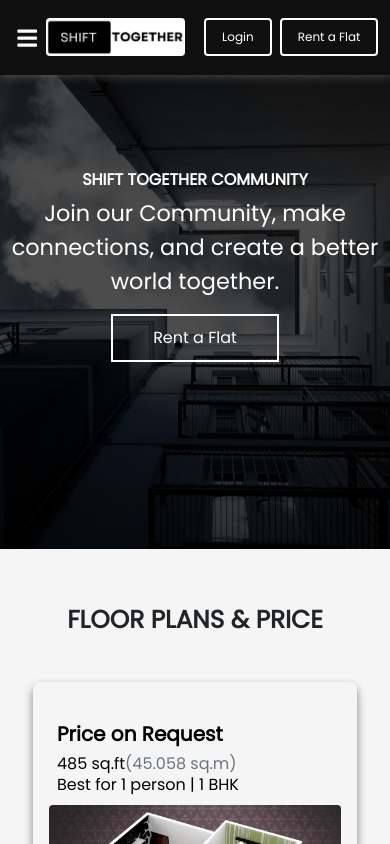
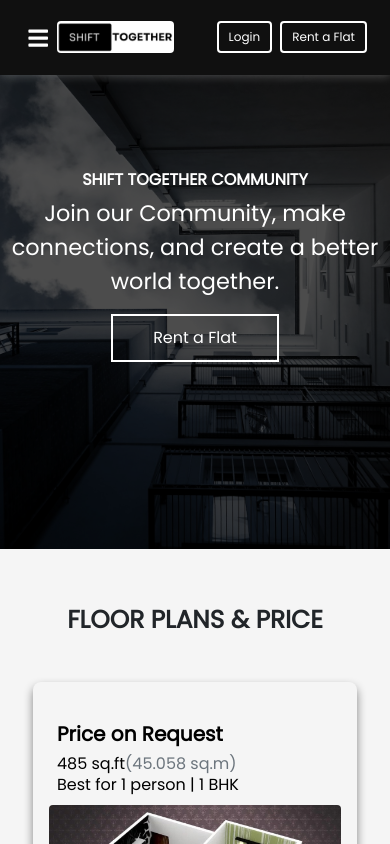
Before and after one commit to SonuMunda/shift-together, a React (Vite) app in the folder client/: page / in a window 390 px wide. Shown: the top 844 px of the page. Built offline with nearby package versions, Linux system fonts and the light colour scheme; no server answers.

Commit message:
Things Modified

```diff
--- a/client/src/components/Header/Header.css
+++ b/client/src/components/Header/Header.css
@@ -154,3 +154,13 @@ header {
     font-size: 14px;
   }
 }
+
+@media screen and (max-width: 414px){
+  .brand img {
+    height: 32px;
+  }
+  .header-btns .header-btn {
+    padding: 5px 10px;
+    font-size: 12px;
+  }
+}
--- a/client/src/components/RentWidget/RentWidget.css
+++ b/client/src/components/RentWidget/RentWidget.css
@@ -42,9 +42,10 @@
   font-size: 2.5rem;
   border: none;
   outline: none;
-  border-radius: 4px;
+  border-radius: 100%;
   background-color: transparent;
   color: rgb(255, 255, 255);
+
 }
 
 .widget-text {
@@ -136,9 +137,10 @@
   }
 
   .widget-close-btn {
-  right: 10px;
-  top: 10px;
-  font-size: 1.5rem;
-  font-weight: bold;
+    font-size: 1.8rem;
+    font-weight: bold;
+    background-color: white;
+    color: black;
+    padding: 0 12px;
   }
 }
--- a/client/src/components/RentWidget/RentWidget.jsx
+++ b/client/src/components/RentWidget/RentWidget.jsx
@@ -65,6 +65,7 @@ const RentWidget = () => {
                     name="move-in-date"
                     required
                     className="widget-control"
+                    min={new Date().toISOString().split('T')[0]}
                   />
                 </div>
 
```
